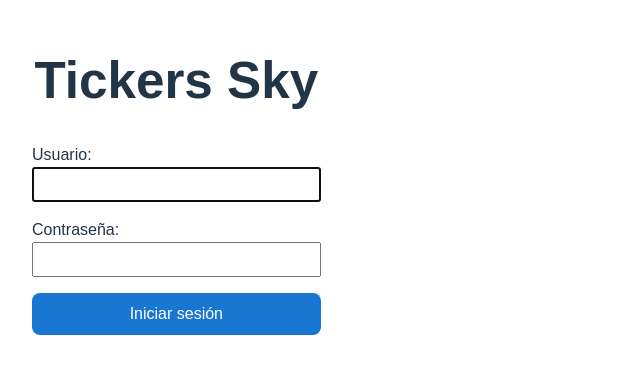
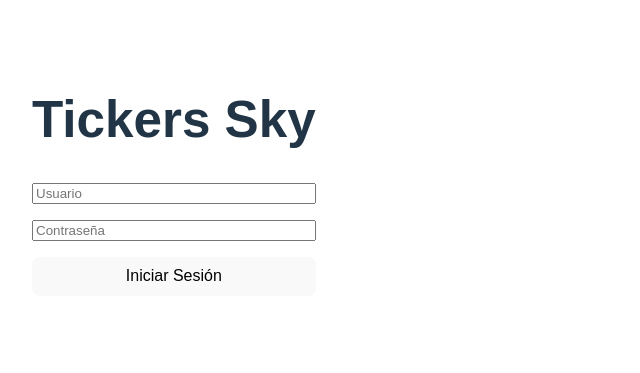
Before and after one commit to agustinkababe/byma-frontend, a React (Vite) app: page / in a window 1280 px wide. Shown: the part 223-596 px from the top of the page, without its empty margins (0-640 px from the left). Built offline with nearby package versions, Linux system fonts and the light colour scheme.

Commit message:
Actualiza frontend con dos botones: Generar Byma CSV y Alpha CSV, nuevo título 'Tickers Sky'

```diff
--- a/src/App.jsx
+++ b/src/App.jsx
@@ -1,24 +1,26 @@
 import React, { useState } from "react";
 
 function App() {
-  const [token, setToken] = useState(null);
+  const BASE_URL = "https://byma-scraper.onrender.com";
+
   const [username, setUsername] = useState("");
   const [password, setPassword] = useState("");
-  const [file, setFile] = useState(null);
+  const [token, setToken] = useState("");
+  const [csvFile, setCsvFile] = useState(null);
   const [isLoading, setIsLoading] = useState(false);
 
   const handleLogin = async (e) => {
-    e.preventDefault();
+    e.preventDefault(); // Submit con Enter
     try {
-      const response = await fetch("https://tickerssky-backend.onrender.com/token", {
+      const response = await fetch(`${BASE_URL}/token`, {
         method: "POST",
         headers: {
-          "Content-Type": "application/x-www-form-urlencoded"
+          "Content-Type": "application/x-www-form-urlencoded",
         },
         body: new URLSearchParams({
           username,
-          password
-        })
+          password,
+        }),
       });
 
       if (!response.ok) {
@@ -32,101 +34,82 @@ function App() {
     }
   };
 
-  const handleApiCall = async (endpoint) => {
-    if (!file || !token) return;
+  const handleFileChange = (e) => {
+    setCsvFile(e.target.files[0]);
+  };
 
+  const handleDownload = async (endpoint) => {
+    if (!csvFile || !token) return;
     setIsLoading(true);
-    const formData = new FormData();
-    formData.append("file", file);
 
     try {
-      const response = await fetch(`https://tickerssky-backend.onrender.com/${endpoint}`, {
+      const formData = new FormData();
+      formData.append("file", csvFile);
+
+      const response = await fetch(`${BASE_URL}/${endpoint}`, {
         method: "POST",
         headers: {
-          Authorization: `Bearer ${token}`
+          Authorization: `Bearer ${token}`,
         },
-        body: formData
+        body: formData,
       });
 
-      if (!response.ok) {
-        throw new Error("Error al generar CSV");
-      }
+      if (!response.ok) throw new Error("Error generando CSV");
 
       const blob = await response.blob();
       const url = window.URL.createObjectURL(blob);
       const a = document.createElement("a");
       a.href = url;
-      a.download = `${endpoint}.csv`;
+      a.download = endpoint === "upload-csv" ? "bonos_byma.csv" : "datos_alpha.csv";
       document.body.appendChild(a);
       a.click();
       a.remove();
       window.URL.revokeObjectURL(url);
-    } catch (error) {
-      alert(error.message);
+    } catch (err) {
+      alert("Error al generar el archivo");
     }
+
     setIsLoading(false);
   };
 
   return (
-    <div style={{ padding: "2rem", fontFamily: "Arial, sans-serif", maxWidth: "500px", margin: "auto" }}>
+    <div style={{ padding: "2rem", fontFamily: "Arial, sans-serif", maxWidth: 600, margin: "0 auto" }}>
       <h1 style={{ textAlign: "center" }}>Tickers Sky</h1>
 
       {!token ? (
-        <form onSubmit={handleLogin}>
-          <div style={{ marginBottom: "1rem" }}>
-            <label>
-              Usuario:{" "}
+        <form onSubmit={handleLogin} style={{ display: "flex", flexDirection: "column", gap: "1rem" }}>
           <input
             type="text"
+            placeholder="Usuario"
             value={username}
-                onChange={e => setUsername(e.target.value)}
-                style={{ padding: "0.5rem", width: "100%", boxSizing: "border-box" }}
-                autoFocus
+            onChange={(e) => setUsername(e.target.value)}
+            required
           />
-            </label>
-          </div>
-          <div style={{ marginBottom: "1rem" }}>
-            <label>
-              Contraseña:{" "}
           <input
             type="password"
+            placeholder="Contraseña"
             value={password}
-                onChange={e => setPassword(e.target.value)}
-                style={{ padding: "0.5rem", width: "100%", boxSizing: "border-box" }}
+            onChange={(e) => setPassword(e.target.value)}
+            required
           />
-            </label>
-          </div>
-          <button
-            type="submit"
-            disabled={!username || !password}
-            style={{ width: "100%", padding: "0.75rem", backgroundColor: "#1976d2", color: "white", border: "none" }}
-          >
-            Iniciar sesión
-          </button>
+          <button type="submit">Iniciar Sesión</button>
         </form>
       ) : (
-        <>
-          <div style={{ marginBottom: "1rem" }}>
-            <label>
-              Seleccionar archivo CSV:{" "}
-              <input type="file" accept=".csv" onChange={e => setFile(e.target.files[0])} />
-            </label>
-          </div>
+        <div style={{ display: "flex", flexDirection: "column", gap: "1rem" }}>
+          <input type="file" accept=".csv" onChange={handleFileChange} />
           <button
-            onClick={() => handleApiCall("upload-csv")}
-            disabled={!file || isLoading}
-            style={{ width: "100%", padding: "0.75rem", marginBottom: "0.5rem" }}
+            disabled={!csvFile || isLoading}
+            onClick={() => handleDownload("upload-csv")}
           >
             {isLoading ? "Generando..." : "Generar Byma CSV"}
           </button>
           <button
-            onClick={() => handleApiCall("upload-alpha-csv")}
-            disabled={!file || isLoading}
-            style={{ width: "100%", padding: "0.75rem" }}
+            disabled={!csvFile || isLoading}
+            onClick={() => handleDownload("alpha-csv")}
           >
             {isLoading ? "Generando..." : "Generar Alpha CSV"}
           </button>
-        </>
+        </div>
       )}
     </div>
   );
```
Lines whose indentation alone changed are shown as unchanged.
